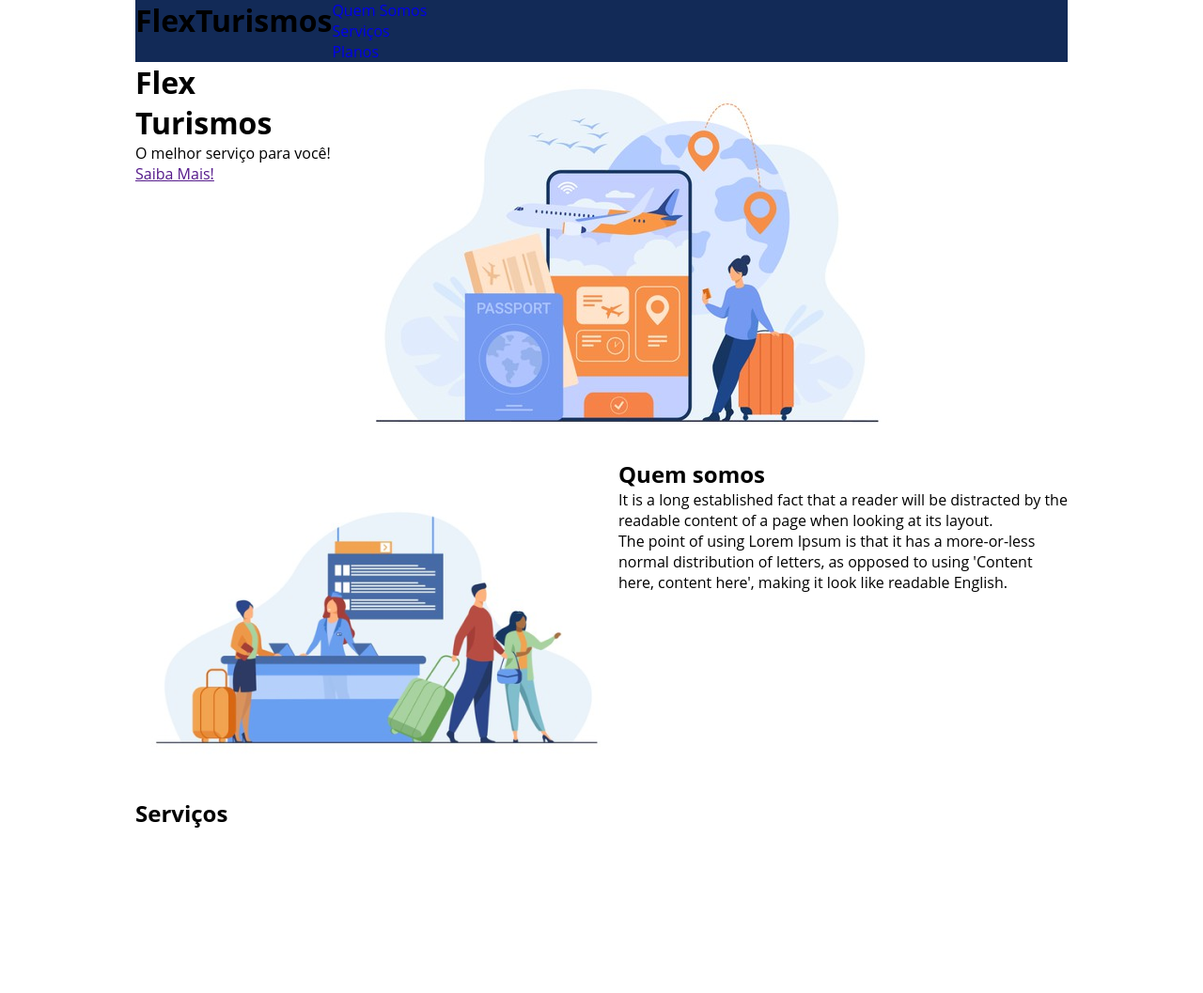
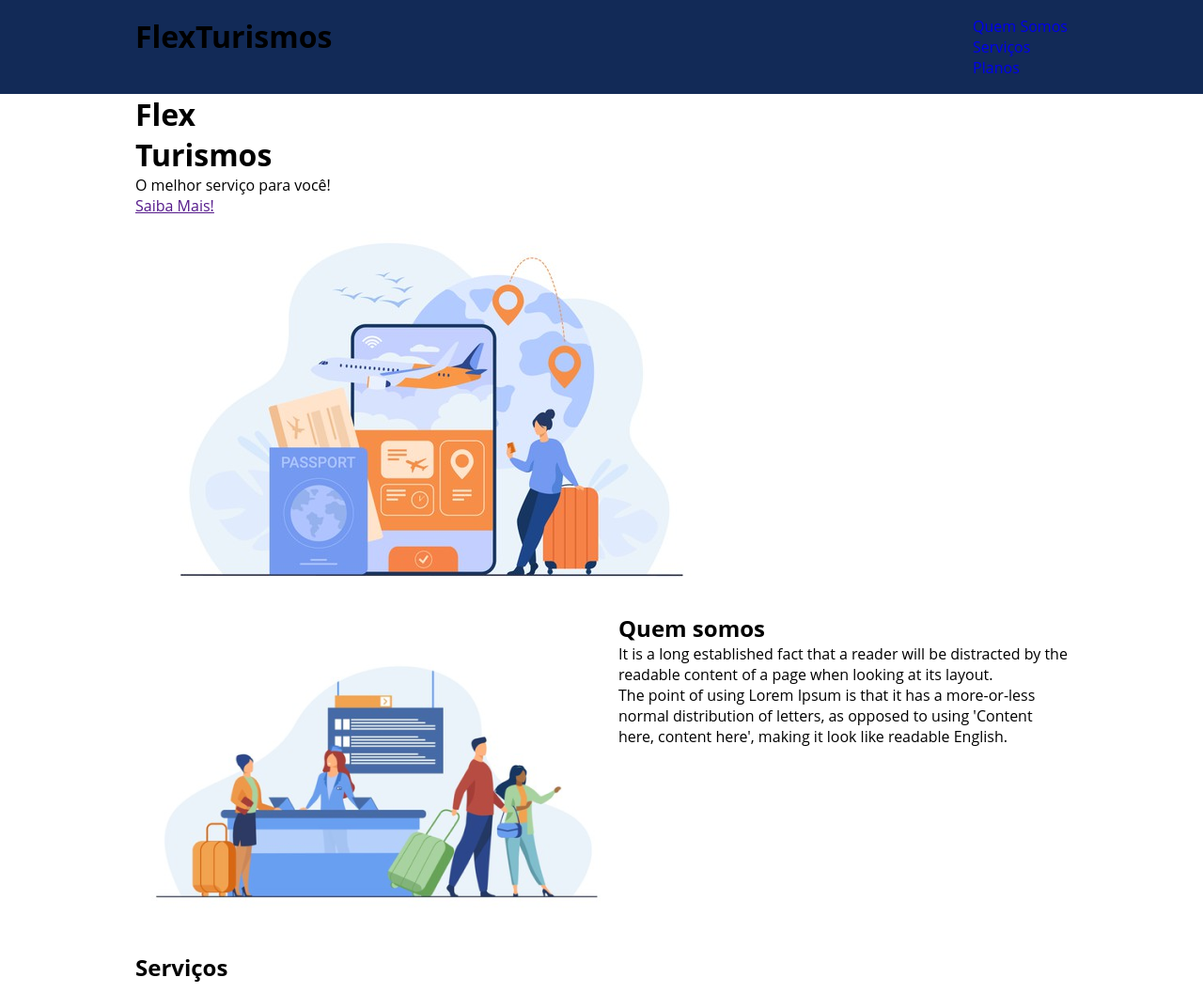
Before and after one commit to ttiago12/posicionando-dio, a plain HTML site: page flex-projeto/index.html in a window 1280 px wide. Shown: the top 1057 px of the page at 94% size. Drawn offline with Linux system fonts and the light colour scheme.

Commit message:
P1.1-1.2

```diff
--- a/flex-projeto/index.html
+++ b/flex-projeto/index.html
@@ -7,13 +7,15 @@
     <link rel="stylesheet" href="./style.css">
 </head>
 <body>
-    <header class="flex-container">
-        <h1>FlexTurismos</h1>
-        <ul>
-            <li><a href="#quem-somos">Quem Somos</a></li>
-            <li><a href="#servicos">Serviços</a></li>
-            <li><a href="#planos">Planos</a></li>
-        </ul>
+    <header>
+        <div class="flex-container menu">
+            <div><h1>FlexTurismos</h1></div>
+            <ul class="list-itemw">
+                <li><a href="#quem-somos">Quem Somos</a></li>
+                <li><a href="#servicos">Serviços</a></li>
+                <li><a href="#planos">Planos</a></li>
+        </div>
+            </ul>
     </header>
 
     <div class="flex-container">
@@ -22,8 +24,9 @@
             <p>O melhor serviço para você!</p>
             <a href="">Saiba Mais!</a>
         </div>
+     </div>
 
-        <div>
+    <div class="flex-container">
             <div><img src="./images/0-main.png" alt="banner de apresentação"></div>
         </div>
     </div>
--- a/flex-projeto/style.css
+++ b/flex-projeto/style.css
@@ -18,7 +18,23 @@ ul li a{
     display: flex;
     max-width: 992px;
     margin : auto;
+    width: 100%;
 }
 header{
     background-color: #122a57;
+    height: 100px;
+    display: flex;
+    align-items: center;
+
 }
+
+header .list-items{
+    display: flex;
+}
+
+.list-items li a{
+    color: #fff;
+}
+header .menu{
+    justify-content: space-between;
+}
```
